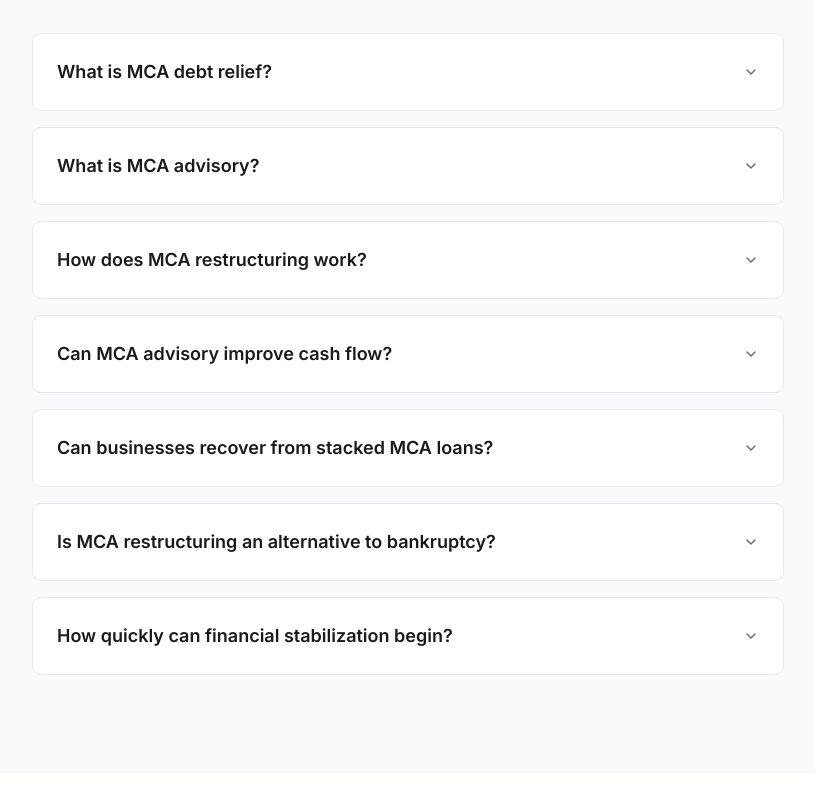
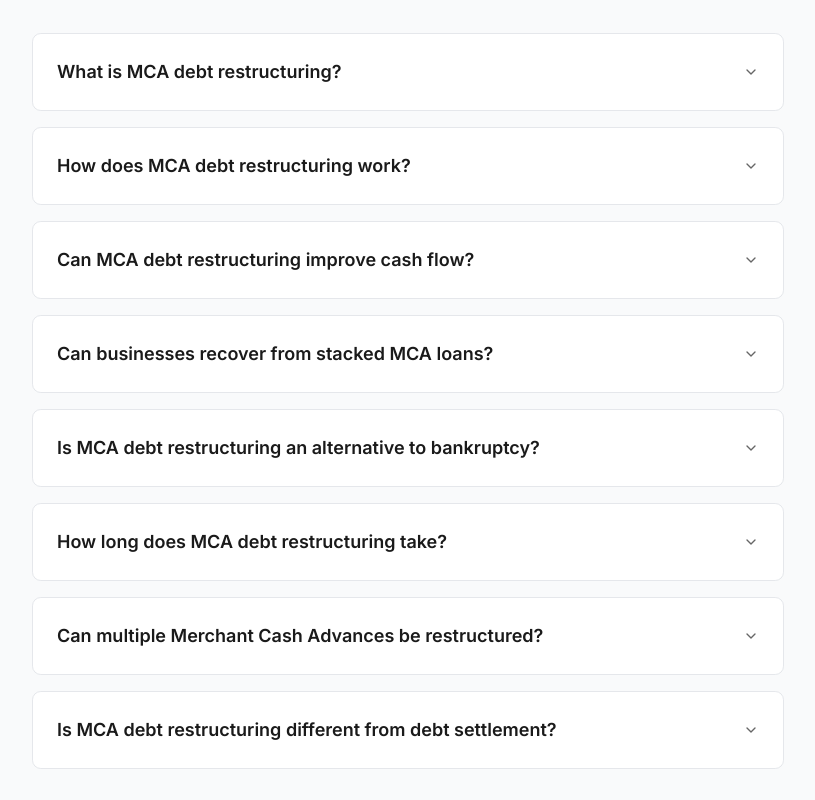
Before and after one commit to samknows9999/sg-054d5103-85fc-4583-be9c-e577d71113a8-1779968500, a Next.js app: page /mca-advisory in a window 1280 px wide. Shown: the part 7620-8420 px from the top of the page, without its empty margins (232-1047 px from the left). Built offline with nearby package versions, Linux system fonts and the light colour scheme; no server answers; what react-google-recaptcha-v3 would draw is missing.

Commit message:
Edit /src/pages/mca-advisory.tsx

```diff
--- a/src/pages/mca-advisory.tsx
+++ b/src/pages/mca-advisory.tsx
@@ -85,13 +85,39 @@ const caseStudies = [
 
 
 const faqs = [
-{ q: "What is MCA debt relief?", a: "MCA debt relief helps businesses struggling with Merchant Cash Advance payment obligations improve cash flow, reduce payment pressure, and explore structured recovery options. Learn more about our <link>MCA Debt Relief services</link>." },
-{ q: "What is MCA advisory?", a: "MCA advisory involves professional financial consulting to help businesses manage, restructure, and overcome the burden of Merchant Cash Advances. We analyze your financial position and negotiate sustainable payment structures." },
-{ q: "How does MCA restructuring work?", a: "Restructuring works by analyzing the business's true affordability, communicating directly with funders, and strategically adjusting the payment terms to align with realistic, current revenue capabilities." },
-{ q: "Can MCA advisory improve cash flow?", a: "Yes. By addressing the root cause of the liquidity drain—typically high-frequency, high-cost daily ACH withdrawals—MCA advisory immediately preserves working capital for essential operations." },
-{ q: "Can businesses recover from stacked MCA loans?", a: "Absolutely. While stacked MCAs create severe operational distress, a structured advisory approach can un-stack the burden, prioritize critical payables, and return the business to stability." },
-{ q: "Is MCA restructuring an alternative to bankruptcy?", a: "In many cases, yes. Professional MCA restructuring and creditor coordination are designed to resolve unsustainable debt burdens outside of formal bankruptcy proceedings, preserving the enterprise." },
-{ q: "How quickly can financial stabilization begin?", a: "Stabilization efforts begin immediately upon engagement. While comprehensive restructuring takes time, the initial steps of cash flow analysis and creditor coordination provide rapid operational relief." }];
+    {
+        q: "What is MCA debt restructuring?",
+        a: "MCA debt restructuring is the process of reorganizing Merchant Cash Advance obligations to reduce payment pressure, improve cash flow, and create a more sustainable repayment strategy for a business."
+    },
+    {
+        q: "How does MCA debt restructuring work?",
+        a: "MCA debt restructuring usually starts by reviewing active MCA agreements, daily or weekly payment withdrawals, cash flow, and creditor pressure. From there, an advisor may communicate with MCA funders, negotiate adjusted terms, and create a practical recovery strategy."
+    },
+    {
+        q: "Can MCA debt restructuring improve cash flow?",
+        a: "Yes. MCA debt restructuring can help reduce aggressive daily or weekly ACH withdrawals that strain working capital. By adjusting payment expectations and coordinating with creditors, businesses may be able to stabilize cash flow and protect operations."
+    },
+    {
+        q: "Can businesses recover from stacked MCA loans?",
+        a: "Yes. Businesses with multiple stacked MCA loans may be able to recover through a structured restructuring plan. This may include reviewing all active advances, prioritizing creditor communication, reducing payment pressure, and building a manageable path forward."
+    },
+    {
+        q: "Is MCA debt restructuring an alternative to bankruptcy?",
+        a: "MCA debt restructuring may be an alternative to bankruptcy for some businesses. It focuses on improving cash flow, negotiating with MCA lenders, and creating a repayment strategy before considering more serious legal or financial options."
+    },
+    {
+        q: "How long does MCA debt restructuring take?",
+        a: "The timeline depends on the number of MCA lenders involved, the business's financial condition, and how quickly creditors respond. Some stabilization steps can begin quickly, while a full restructuring plan may take longer."
+    },
+    {
+        q: "Can multiple Merchant Cash Advances be restructured?",
+        a: "Yes. Multiple Merchant Cash Advances can often be reviewed together as part of a broader restructuring strategy. This helps businesses understand total obligations, coordinate lender communication, and reduce overlapping payment pressure."
+    },
+    {
+        q: "Is MCA debt restructuring different from debt settlement?",
+        a: "Yes. MCA debt restructuring focuses on modifying repayment terms, improving cash flow, and stabilizing the business. Debt settlement usually focuses on resolving a balance for less than the full amount. In some cases, settlement may be part of a restructuring plan."
+    }
+];
 
 
 export default function MCAAdvisory() {
```
